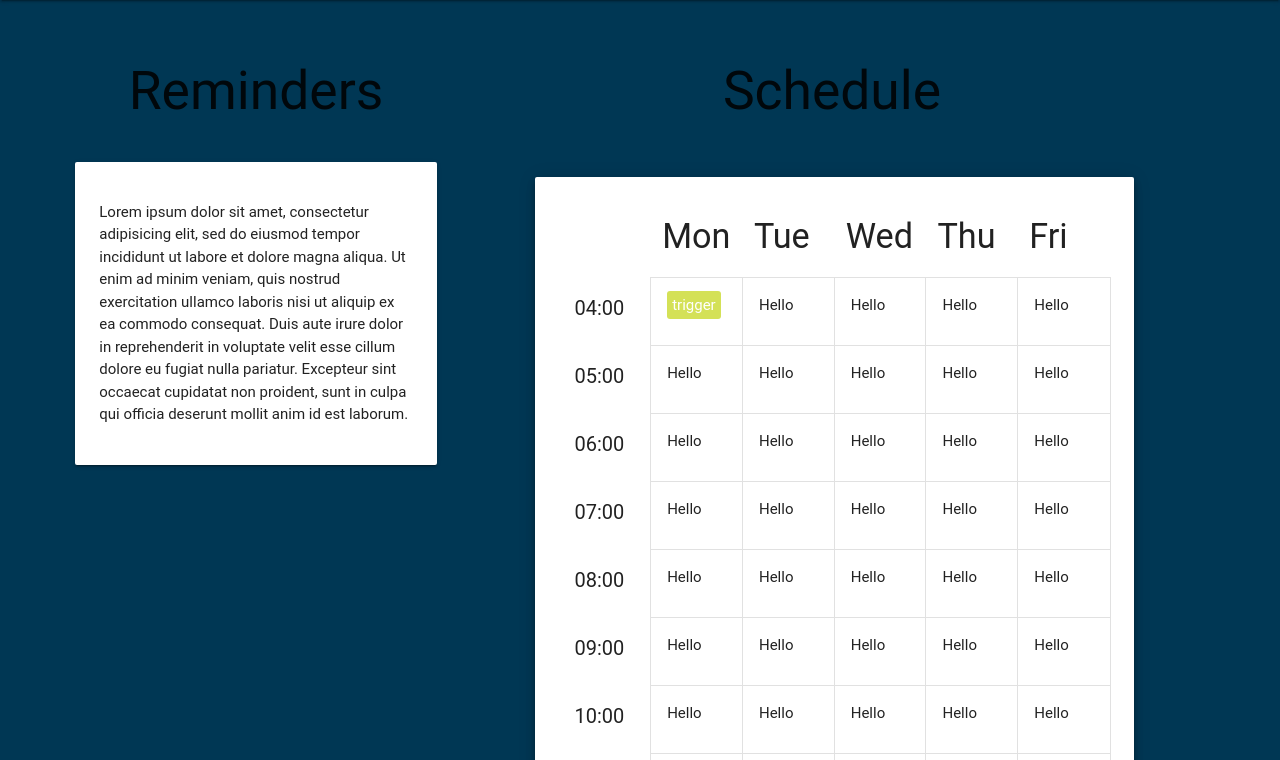
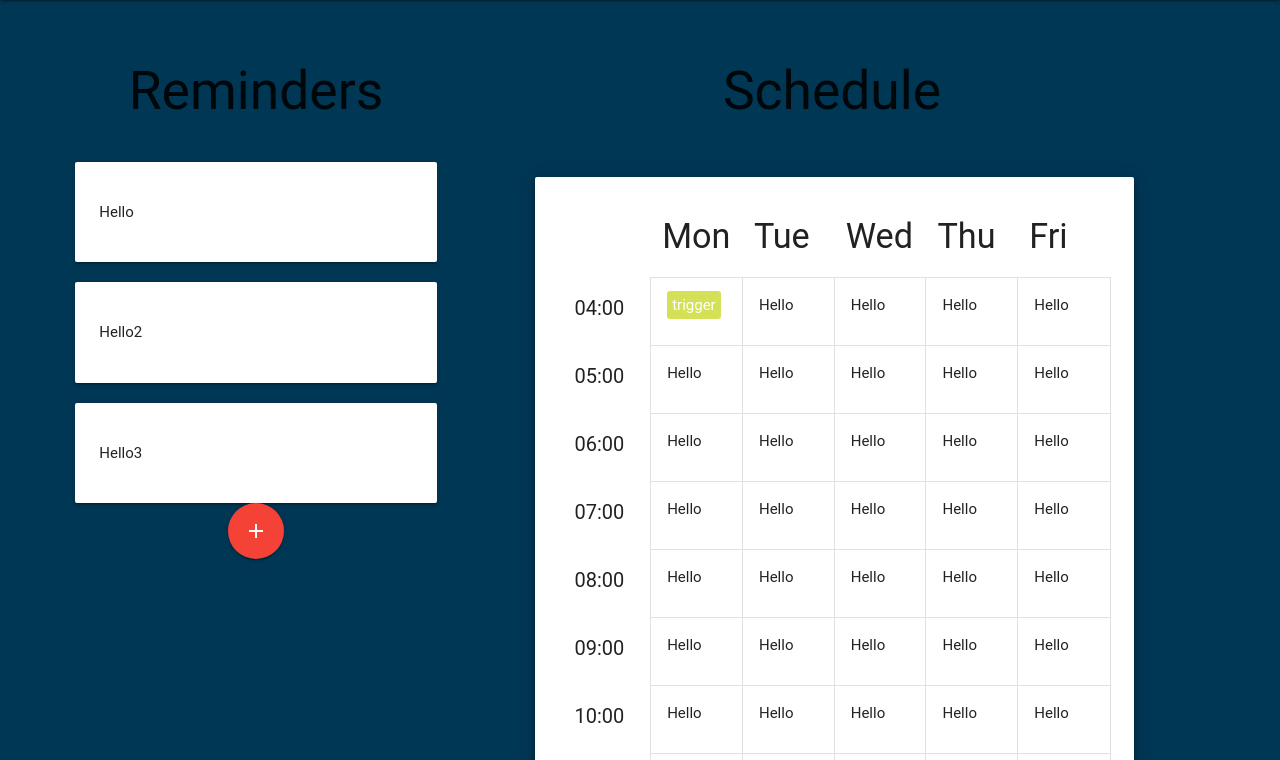
Before and after one commit to magogallardo/BeePlanner, a Flask app: page / in a window 1280 px wide. Shown: the part 64-824 px from the top of the page. Run offline with Flask 2, Linux system fonts and the light colour scheme; the visitor is signed in with stand-in values (Sample User, id 1); data comes from the database, SQL or seed files in the repository; data that the repository does not hold is empty; some libraries are stand-ins or nearby versions; some web fonts are replaced.

Commit message:
useful commit

```diff
--- a/app.py
+++ b/app.py
@@ -1,3 +1,5 @@
+# /usr/bin/python3.6
+
 from flask import render_template, session, redirect, url_for, request
 from settings import app, db
 from random import choice
@@ -9,15 +11,15 @@ from model import InfoCodes, MODAL_COLORS, Priorities
 controller = Controller()
 
 
-def int_to_hours_labels(indx: int) -> str:
-    return f'{"0"*(2 - len(str(indx)))}{indx}:00'
+#def int_to_hours_labels(indx: int):
+#    return f'{"0"*(2 - len(str(indx)))}{indx}:00'
 
 
-def define_schedule() -> list:
+def define_schedule():
     return controller.get_activities(session['username'])
 
 
-def get_random_color() -> str:
+def get_random_color():
     return choice(MODAL_COLORS)
 
 
--- a/settings.py
+++ b/settings.py
@@ -5,7 +5,7 @@ from os import getcwd
 
 db_name = 'Cinema.db'
 app = Flask(__name__)
-uri = f'sqlite:///{abspath(getcwd())}/{db_name}'
+uri = 'sqlite:///Cinema.db'
 app.config['SQLALCHEMY_DATABASE_URI'] = uri
 app.config['SQLALCHEMY_TRACK_MODIFICATIONS'] = False
 app.secret_key = "gydasjhfuisuqtyy234897dshfbhsdfg83wt7"
--- a/templates/home.html
+++ b/templates/home.html
@@ -8,15 +8,39 @@
         </div>
         <div class="card-panel">
             <p>
-                Lorem ipsum dolor sit amet, consectetur adipisicing elit, sed do eiusmod
-                tempor incididunt ut labore et dolore magna aliqua. Ut enim ad minim veniam,
-                quis nostrud exercitation ullamco laboris nisi ut aliquip ex ea commodo
-                consequat. Duis aute irure dolor in reprehenderit in voluptate velit esse
-                cillum dolore eu fugiat nulla pariatur. Excepteur sint occaecat cupidatat non
-                proident, sunt in culpa qui officia deserunt mollit anim id est laborum.
+                Hello
             </p>
         </div>
+
+        <div class="row s12" align="center">
+        </div>
+        <div class="card-panel">
+            <p>
+                Hello2
+            </p>
+        </div>
+
+        <div class="row s12" align="center">
+        </div>
+        <div class="card-panel">
+            <p>
+                Hello3
+            </p>
+        </div>
+
+        <div class="row s12" align="center">
+
+            <a class="btn-floating btn-large waves-effect waves-light red"><i class="material-icons">add</i ></a>
+
+        </div>
+
+
     </div>
+
+
+
+
+
 
     <div class="col s8">
         {% include "schedule.html" %}
```
Also changed, not shown: model.py (+4 -4 lines), 4 other files.
